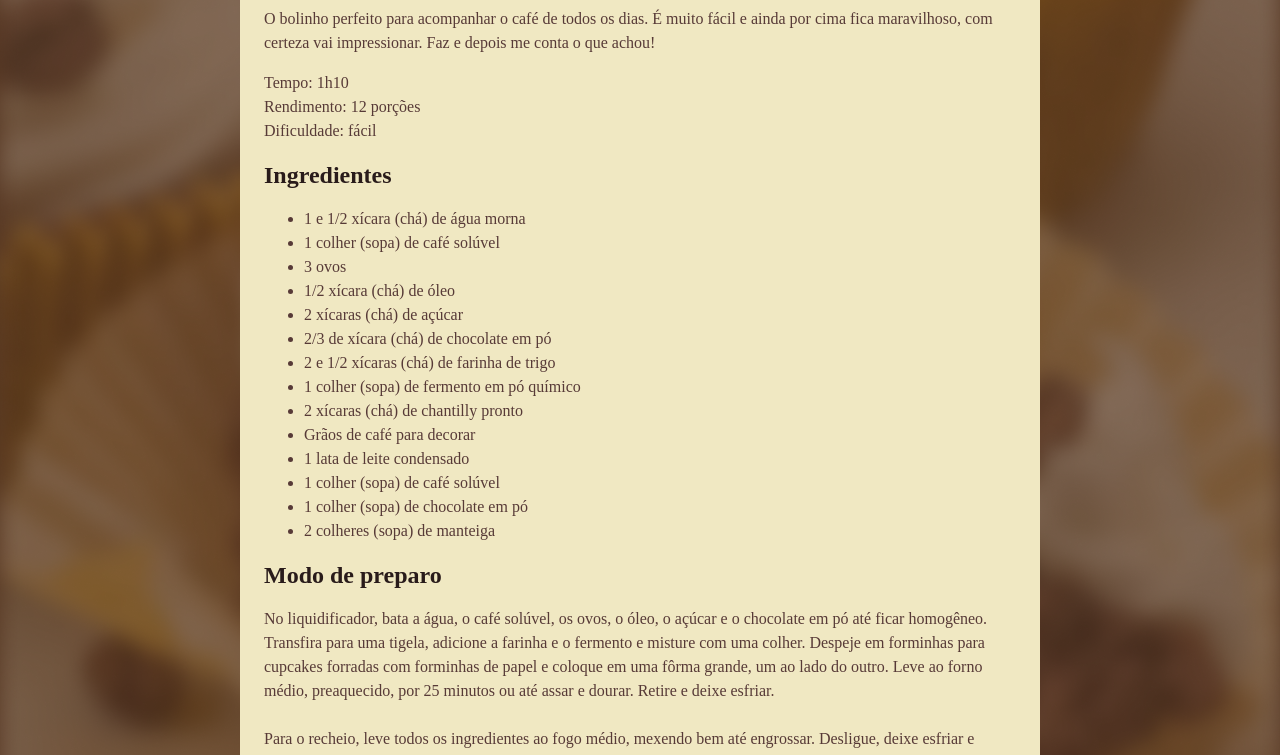
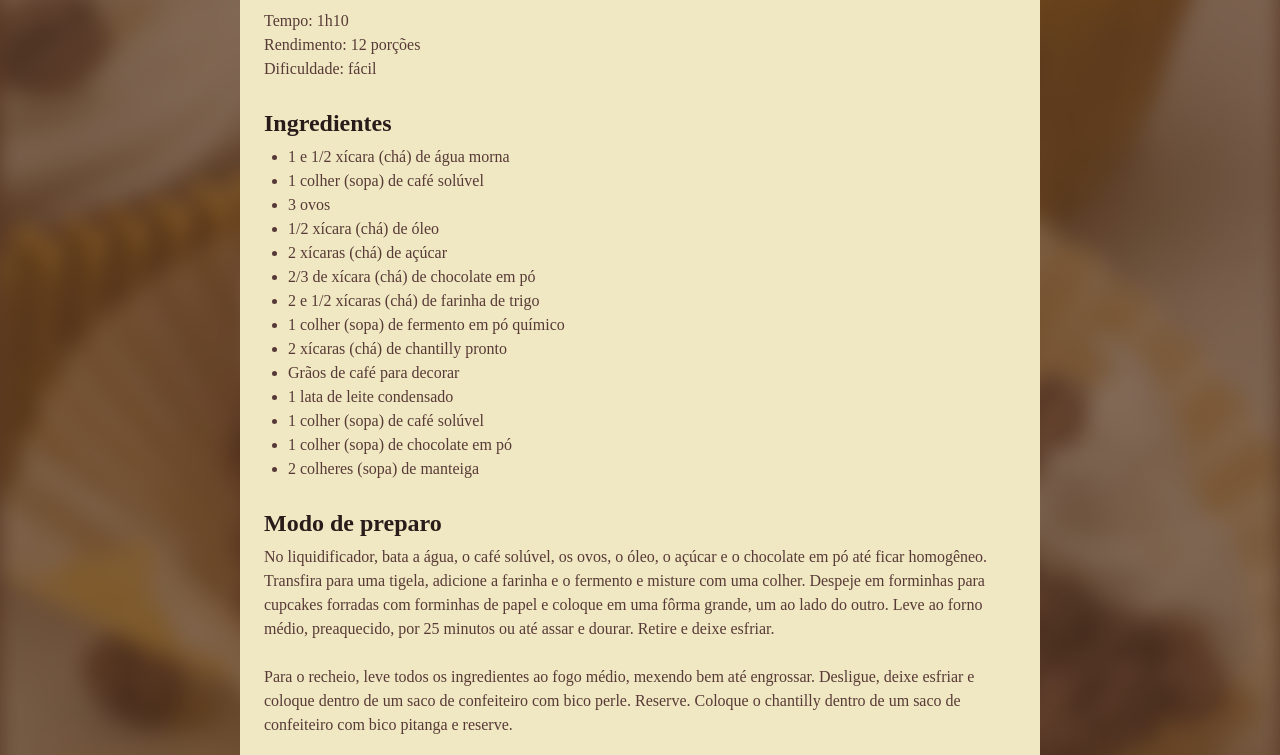
Before and after one commit to ViniFaAl/2-Pagina-de-receita, a plain HTML site: page index.html in a window 1280 px wide. Shown: the part 594-1349 px from the top of the page. Drawn offline with Linux system fonts and the light colour scheme; a web font is replaced by a local one.

Commit message:
Personalizando espaços

```diff
--- a/style.css
+++ b/style.css
@@ -1,3 +1,8 @@
+* {
+  margin: 0;
+  padding: 0;
+}
+
 :root {
   font-family: "Alice", serif;
   line-height: 150%;
@@ -22,16 +27,35 @@
   border-radius: 16px;
 }
 
+main {
+    padding: 24;
+}
+
+section + section {
+  margin-top: 24px;
+}
+
+#about p + p {
+  margin-top: 12px;
+}
+
 h1 {
   line-height: 140%;
   font-size: 40px;
+  margin-bottom: 4px;
 }
 
 h2 {
-  font-size: 24px;
+  font-size: 24px;;
 }
 
 h1,
 h2 {
   color: #291b1a;
+  margin-bottom: 4px;
+  line-height: 150%;
 }
+
+ul {
+    padding-left: 24px;
+}
```
